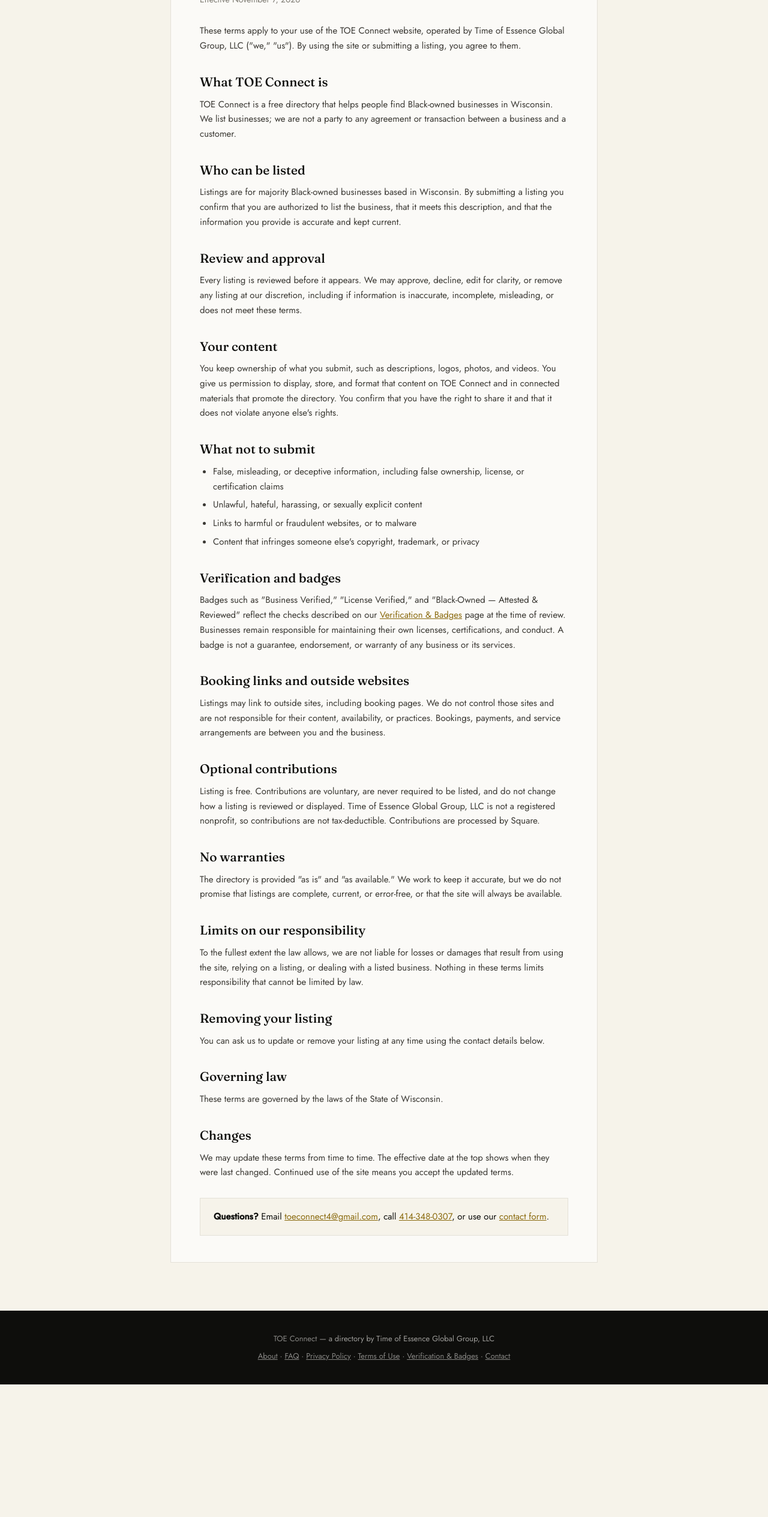
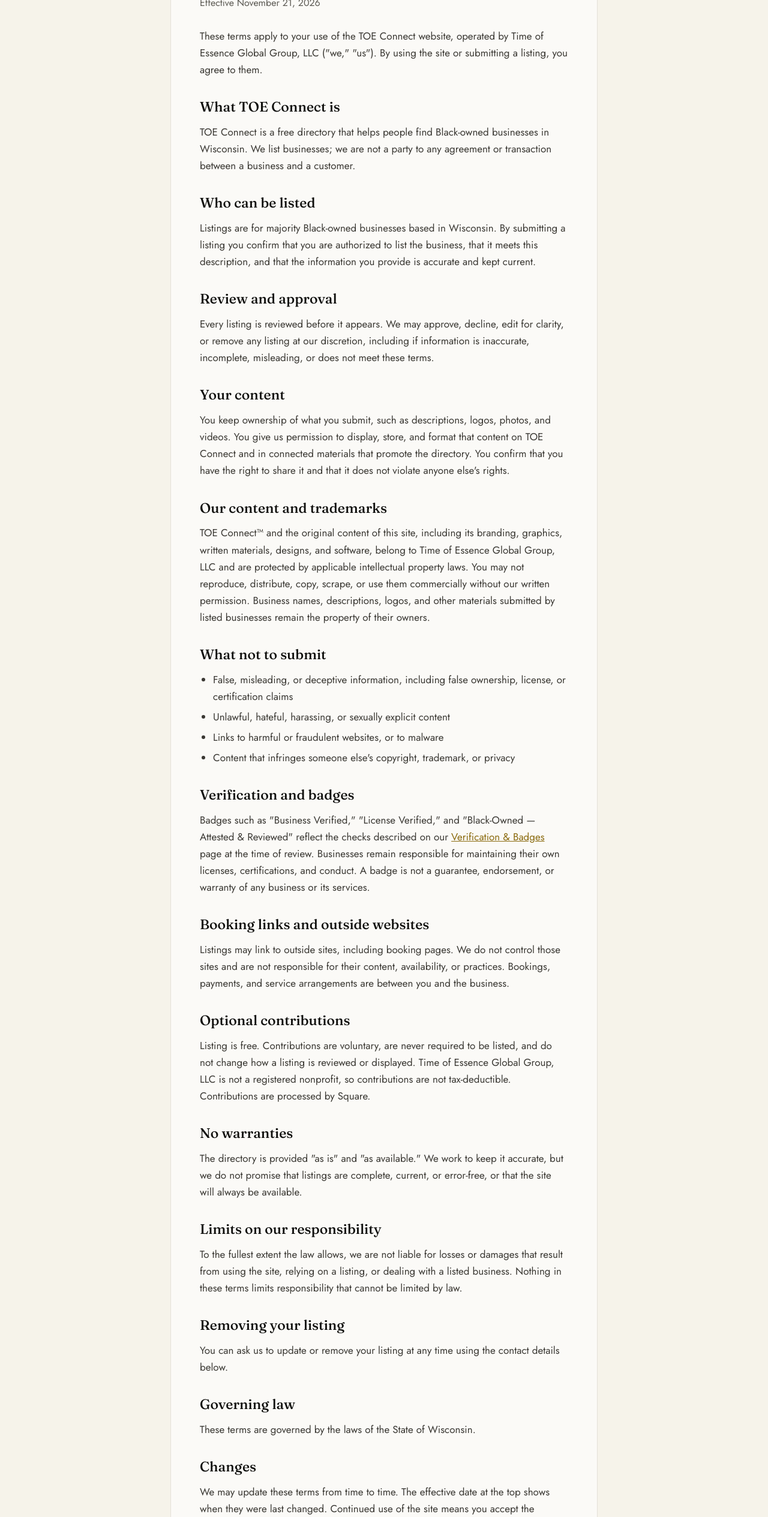
Before and after one commit to timeofessenceglobalgroup-cmyk/toe-connect, a plain HTML site: page terms.html in a window 1280 px wide. Shown: the part 263-2792 px from the top of the page at 60% size. Before the commit the page ends 2571 px from the top, so only its background shows below. Drawn offline with Linux system fonts and the light colour scheme.

Commit message:
Add files via upload

```diff
--- a/terms.html
+++ b/terms.html
@@ -25,16 +25,16 @@
   header nav a:hover{color:var(--gold-light);}
   .wrap{max-width:760px;margin:0 auto;padding:48px 24px 80px;}
   .doc{background:var(--white);border:1px solid var(--border);border-top:3px solid var(--gold);padding:44px 48px;}
-  .eyebrow{font-size:13px;color:var(--gold-dark);font-weight:500;margin-bottom:10px;}
+  .eyebrow{font-size:15px;color:var(--gold-dark);font-weight:500;margin-bottom:10px;}
   h1{font-size:34px;font-weight:500;line-height:1.2;margin-bottom:8px;}
-  .updated{font-size:14px;color:#7a776f;margin-bottom:28px;}
-  h2{font-size:21px;font-weight:500;margin:30px 0 8px;}
-  p{font-size:15px;color:#3a3833;margin-bottom:12px;}
+  .updated{font-size:16px;color:#5c5a54;margin-bottom:28px;}
+  h2{font-size:23px;font-weight:500;margin:30px 0 8px;}
+  p{font-size:17px;color:#3a3833;margin-bottom:12px;}
   ul{margin:0 0 14px 22px;}
-  li{font-size:15px;color:#3a3833;margin-bottom:6px;}
+  li{font-size:17px;color:#3a3833;margin-bottom:6px;}
   .doc a{color:var(--gold-dark);text-decoration:underline;}
-  .contact-box{margin-top:30px;background:var(--paper);border:1px solid var(--border);padding:18px 22px;font-size:15px;}
-  footer{background:var(--matte-black);color:rgba(251,250,247,0.6);padding:36px 48px;font-size:13px;text-align:center;}
+  .contact-box{margin-top:30px;background:var(--paper);border:1px solid var(--border);padding:18px 22px;font-size:17px;}
+  footer{background:var(--matte-black);color:rgba(251,250,247,0.78);padding:36px 48px;font-size:15px;text-align:center;}
   footer a{text-decoration:none;opacity:.85;}
   footer a:hover{color:var(--gold-light);}
   @media(max-width:700px){header,footer{padding-left:22px;padding-right:22px;}.doc{padding:28px 22px;}h1{font-size:28px;}}
@@ -80,7 +80,7 @@
   <article class="doc">
     <div class="eyebrow">TOE Connect</div>
     <h1>Terms of Use</h1>
-    <div class="updated">Effective November 7, 2026</div>
+    <div class="updated">Effective November 21, 2026</div>
 
     <p>These terms apply to your use of the TOE Connect website, operated by Time of Essence Global Group, LLC ("we," "us"). By using the site or submitting a listing, you agree to them.</p>
 
@@ -95,6 +95,9 @@
 
     <h2>Your content</h2>
     <p>You keep ownership of what you submit, such as descriptions, logos, photos, and videos. You give us permission to display, store, and format that content on TOE Connect and in connected materials that promote the directory. You confirm that you have the right to share it and that it does not violate anyone else's rights.</p>
+
+    <h2>Our content and trademarks</h2>
+    <p>TOE Connect™ and the original content of this site, including its branding, graphics, written materials, designs, and software, belong to Time of Essence Global Group, LLC and are protected by applicable intellectual property laws. You may not reproduce, distribute, copy, scrape, or use them commercially without our written permission. Business names, descriptions, logos, and other materials submitted by listed businesses remain the property of their owners.</p>
 
     <h2>What not to submit</h2>
     <ul>
@@ -136,7 +139,8 @@
 
 <footer>
   <a href="index.html">TOE Connect</a> — a directory by Time of Essence Global Group, LLC<br>
-  <span style="display:inline-block;margin-top:8px;"><a href="about.html" style="text-decoration:underline;">About</a> · <a href="faq.html" style="text-decoration:underline;">FAQ</a> · <a href="privacy.html" style="text-decoration:underline;">Privacy Policy</a> · <a href="terms.html" style="text-decoration:underline;">Terms of Use</a> · <a href="verification.html" style="text-decoration:underline;">Verification &amp; Badges</a> · <a href="contact.html" style="text-decoration:underline;">Contact</a></span>
+  <span style="display:inline-block;margin-top:8px;"><a href="about.html" style="text-decoration:underline;">About</a> · <a href="faq.html" style="text-decoration:underline;">FAQ</a> · <a href="privacy.html" style="text-decoration:underline;">Privacy Policy</a> · <a href="terms.html" style="text-decoration:underline;">Terms of Use</a> · <a href="verification.html" style="text-decoration:underline;">Verification &amp; Badges</a> · <a href="contact.html" style="text-decoration:underline;">Contact</a></span><br>
+  <span style="display:inline-block;margin-top:8px;">© 2026 TOE Connect™, an initiative of Time of Essence Global Group, LLC. All rights reserved.</span>
 </footer>
 <script>
   document.getElementById('menuBtn').addEventListener('click', function () {
```
Also changed, not shown: verification.html (+10 -9 lines).
